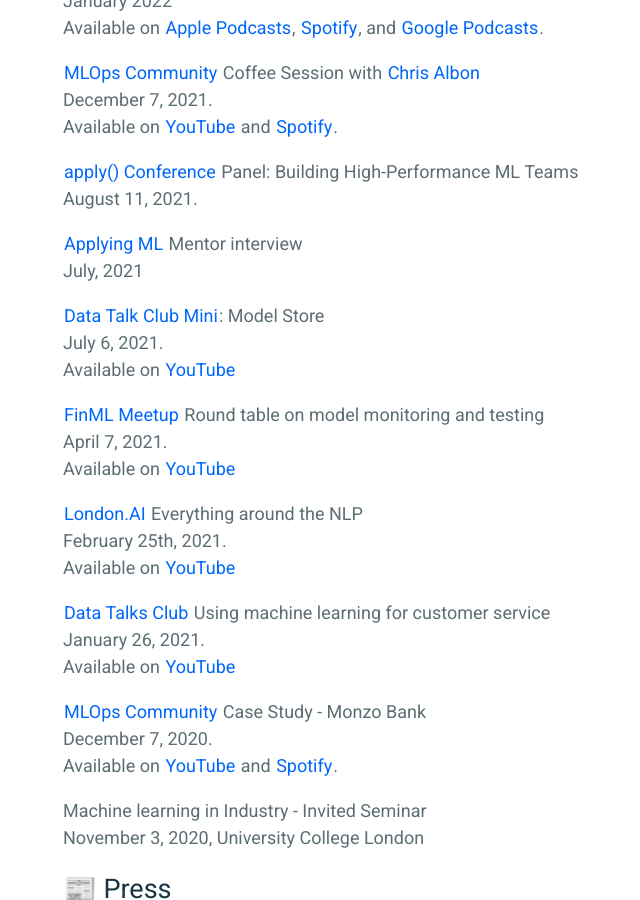
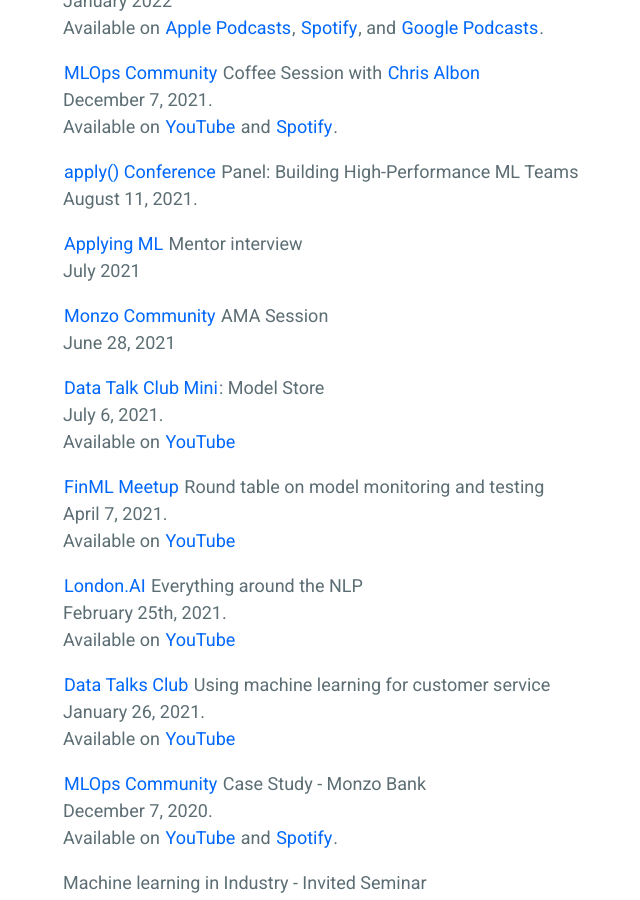
Before and after one commit to nlathia/nlathia.github.io, a Jekyll site: the page built from _pages/public.md, in a window 1280 px wide and 900 px high, scrolled down 528 px. Shown: the whole window, without its empty margins (227-867 px from the left). Built offline with Jekyll 4.4.1, drawn with Linux system fonts in a browser that asks for light colours.

Commit message:
Update public.md

```diff
--- a/_pages/public.md
+++ b/_pages/public.md
@@ -20,7 +20,10 @@
 <br />August 11, 2021.
 
 [Applying ML](https://applyingml.com/mentors/neal-lathia/) Mentor interview
-<br />July, 2021
+<br />July 2021
+
+[Monzo Community](https://community.monzo.com/t/monzonaut-ama-neal-director-of-machine-learning/119465) AMA Session
+<br />June 28, 2021
 
 [Data Talk Club Mini](https://datatalks.club/): Model Store
 <br />July 6, 2021.
```
